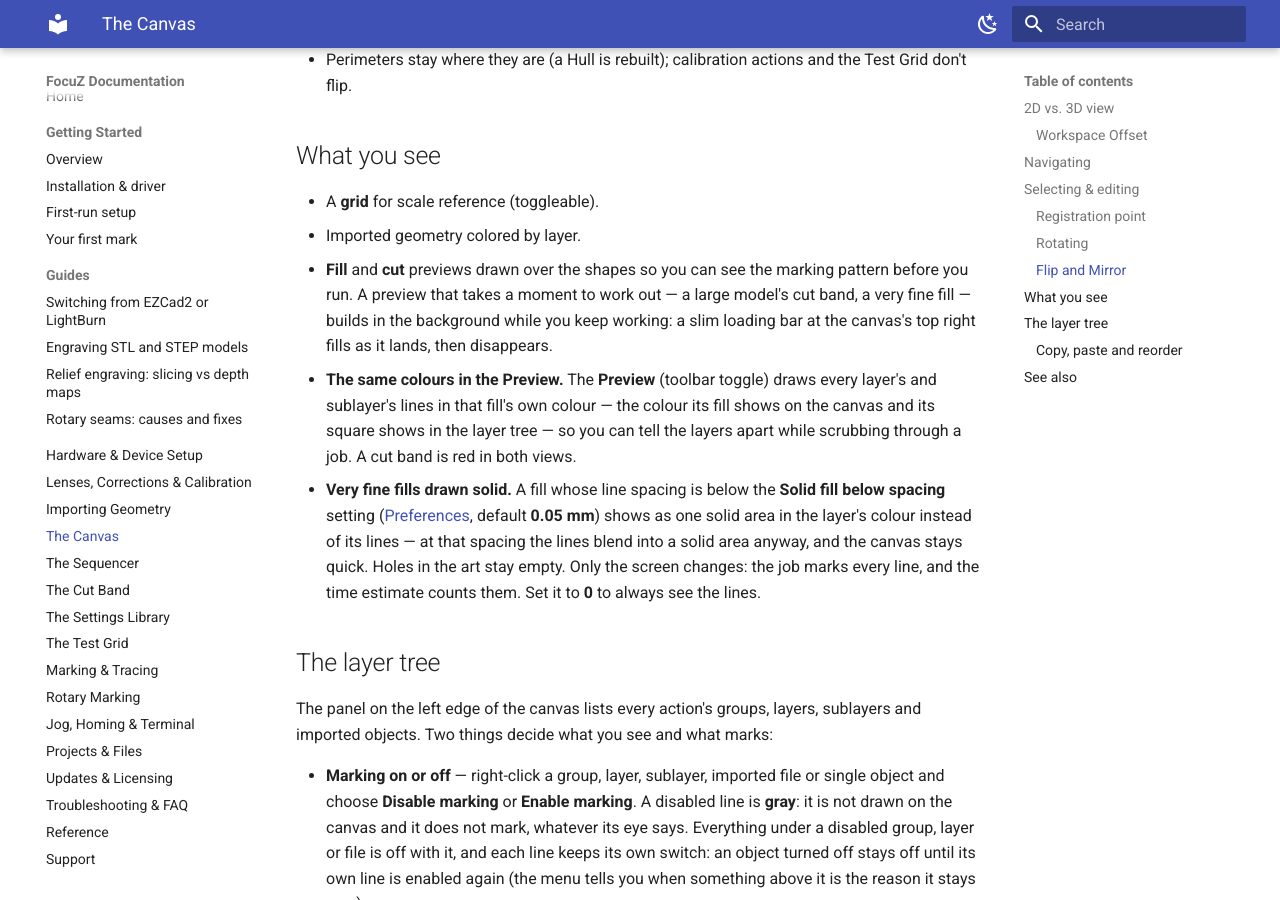
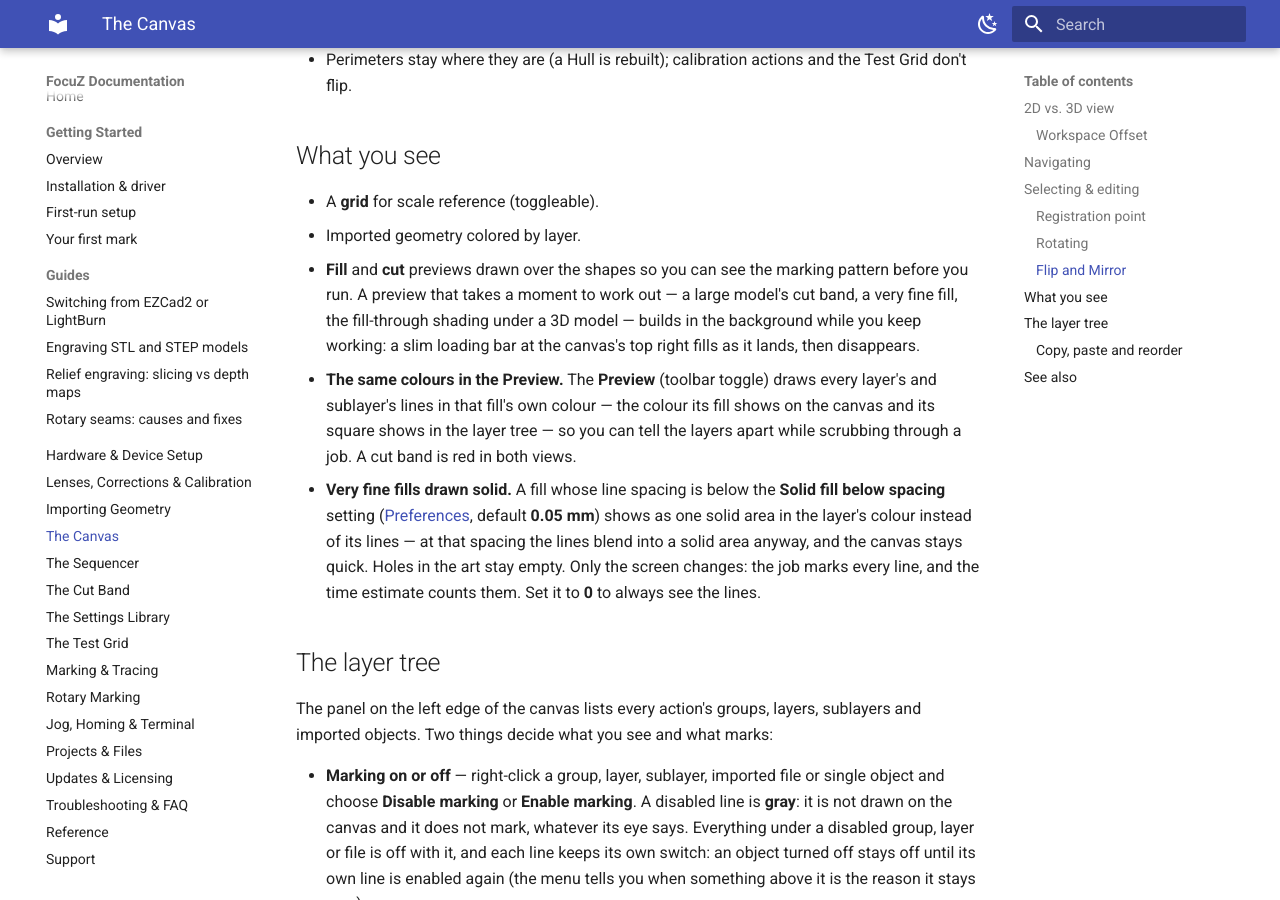
Before and after one commit to Lokahi-Shop/focuz-docs, an MkDocs documentation site: the page built from docs/canvas.md, in a window 1280 px wide and 900 px high, scrolled down 4596 px. Built offline with MkDocs 1.6.1 and Material for MkDocs 9.7.7, drawn with Linux system fonts in a browser that asks for light colours.

Commit message:
Canvas: the fill-through shading builds in the background too
Co-Authored-By: Claude Fable 5.1 <noreply@anthropic.com>

```diff
--- a/docs/canvas.md
+++ b/docs/canvas.md
@@ -149,7 +149,7 @@ Right-click a row in the layer tree — an action, a group, a layer, a file or a
 - A **grid** for scale reference (toggleable).
 - Imported geometry colored by layer.
 - **Fill** and **cut** previews drawn over the shapes so you can see the marking pattern before you run. A preview that
-  takes a moment to work out — a large model's cut band, a very fine fill — builds in the background while you keep
+  takes a moment to work out — a large model's cut band, a very fine fill, the fill-through shading under a 3D model — builds in the background while you keep
   working: a slim loading bar at the canvas's top right fills as it lands, then disappears.
 - **The same colours in the Preview.** The **Preview** (toolbar toggle) draws every layer's and sublayer's lines in
   that fill's own colour — the colour its fill shows on the canvas and its square shows in the layer tree — so you can
```
